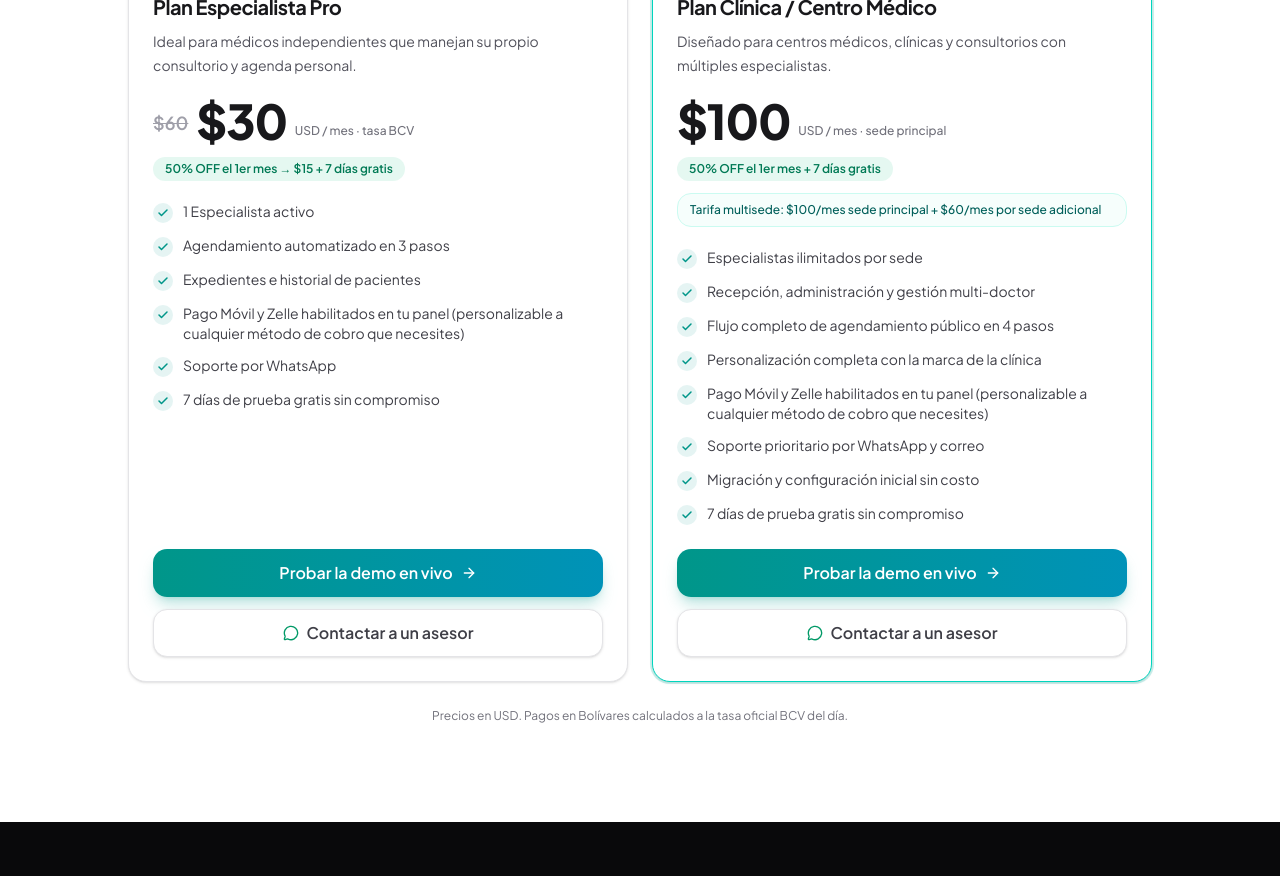
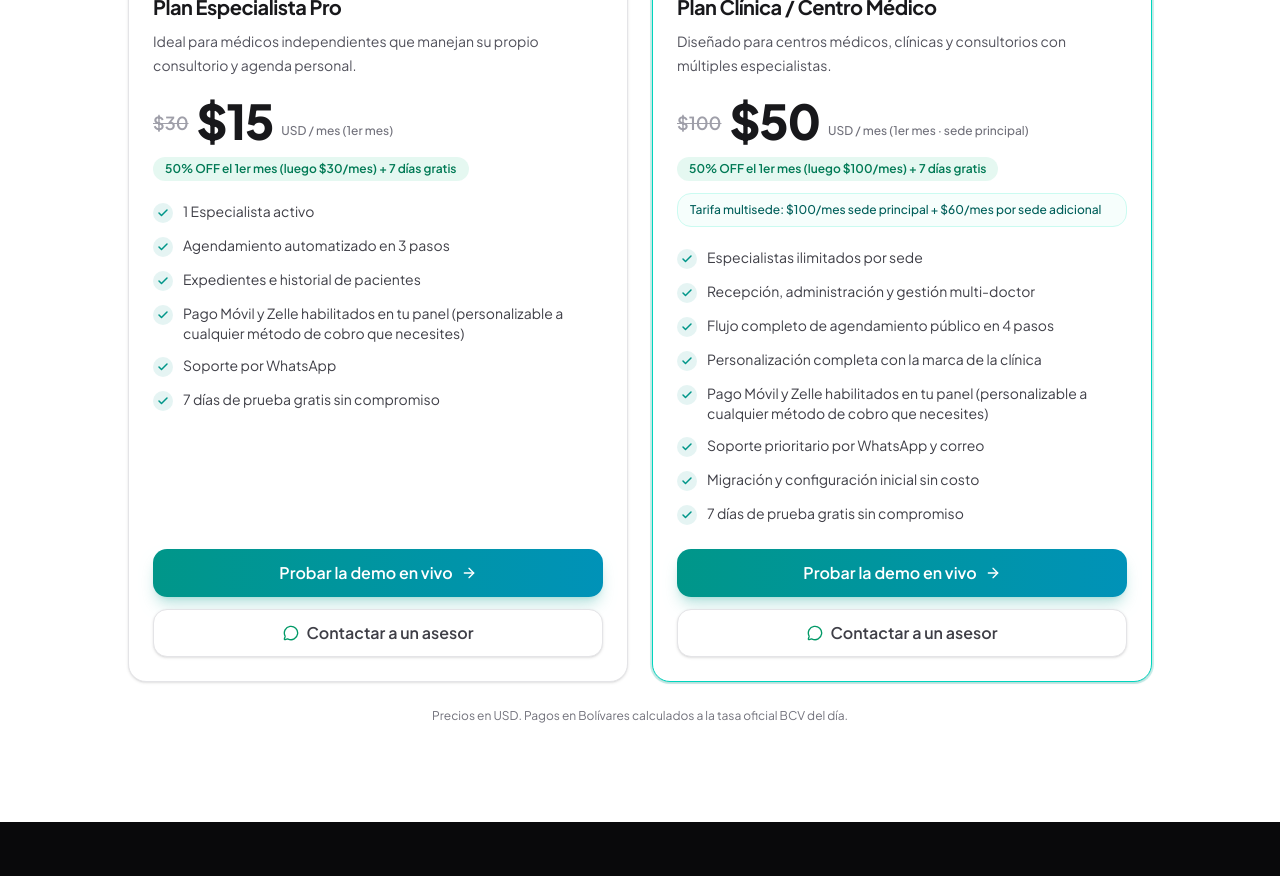
Before and after one commit to jggalviz/medisys, a Next.js app: page / in a window 1280 px wide. Shown: the part 2780-3656 px from the top of the page. Built offline with nearby package versions, Linux system fonts and the light colour scheme.

Commit message:
fix(landing): corregir precios base y uniformar formato de descuento 50% OFF para ambos planes

```diff
--- a/src/app/page.tsx
+++ b/src/app/page.tsx
@@ -164,10 +164,10 @@ const PLANES_LANDING: readonly PlanLanding[] = [
     nombre: "Plan Especialista Pro",
     descripcion:
       "Ideal para médicos independientes que manejan su propio consultorio y agenda personal.",
-    precio: "$30",
-    precioDetalle: "USD / mes · tasa BCV",
-    precioTachado: "$60",
-    promo: "50% OFF el 1er mes → $15 + 7 días gratis",
+    precio: "$15",
+    precioDetalle: "USD / mes (1er mes)",
+    precioTachado: "$30",
+    promo: "50% OFF el 1er mes (luego $30/mes) + 7 días gratis",
     features: [
       "1 Especialista activo",
       "Agendamiento automatizado en 3 pasos",
@@ -184,9 +184,10 @@ const PLANES_LANDING: readonly PlanLanding[] = [
     nombre: "Plan Clínica / Centro Médico",
     descripcion:
       "Diseñado para centros médicos, clínicas y consultorios con múltiples especialistas.",
-    precio: "$100",
-    precioDetalle: "USD / mes · sede principal",
-    promo: "50% OFF el 1er mes + 7 días gratis",
+    precio: "$50",
+    precioDetalle: "USD / mes (1er mes · sede principal)",
+    precioTachado: "$100",
+    promo: "50% OFF el 1er mes (luego $100/mes) + 7 días gratis",
     multisede: "$100/mes sede principal + $60/mes por sede adicional",
     destacado: true,
     features: [
```
